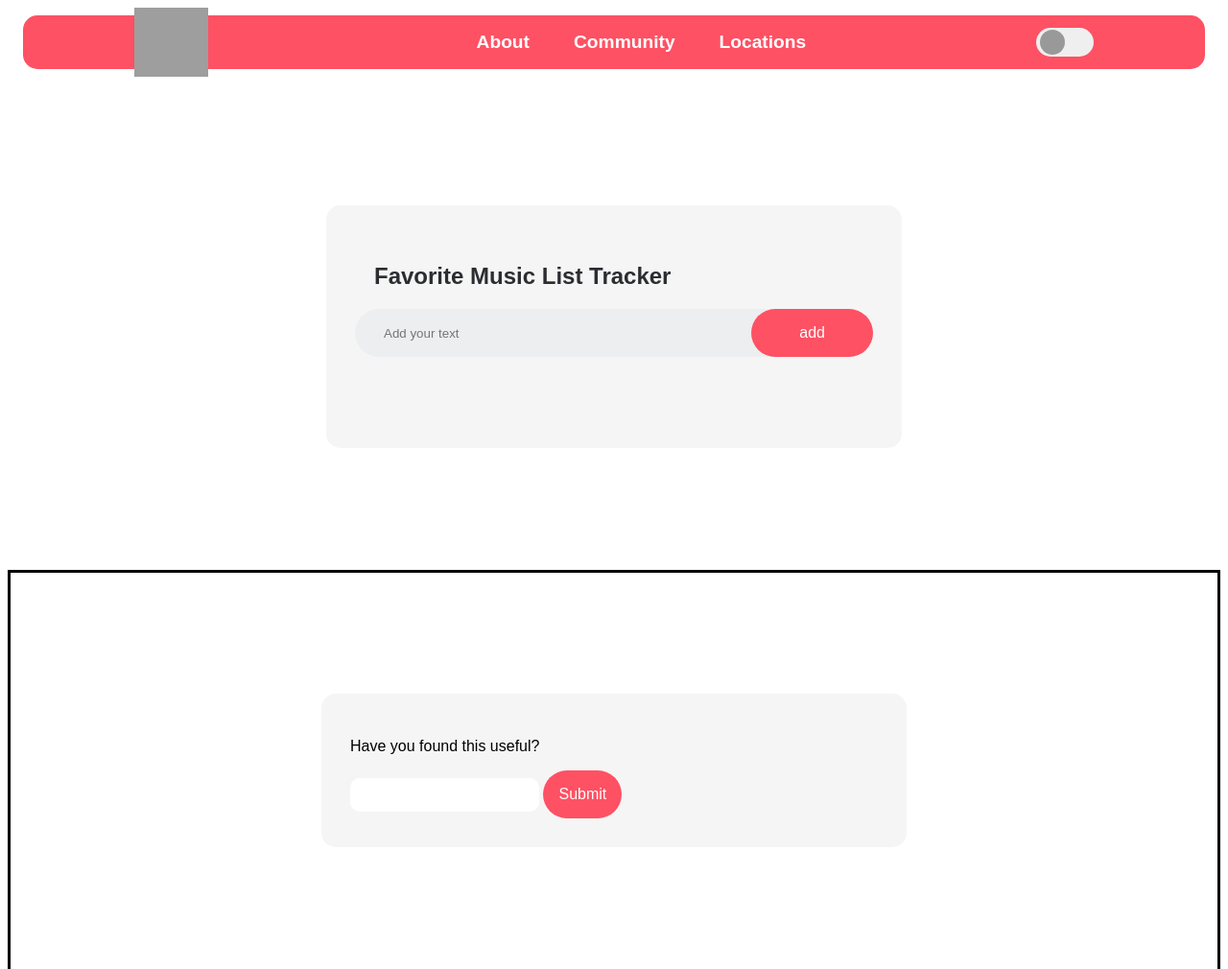
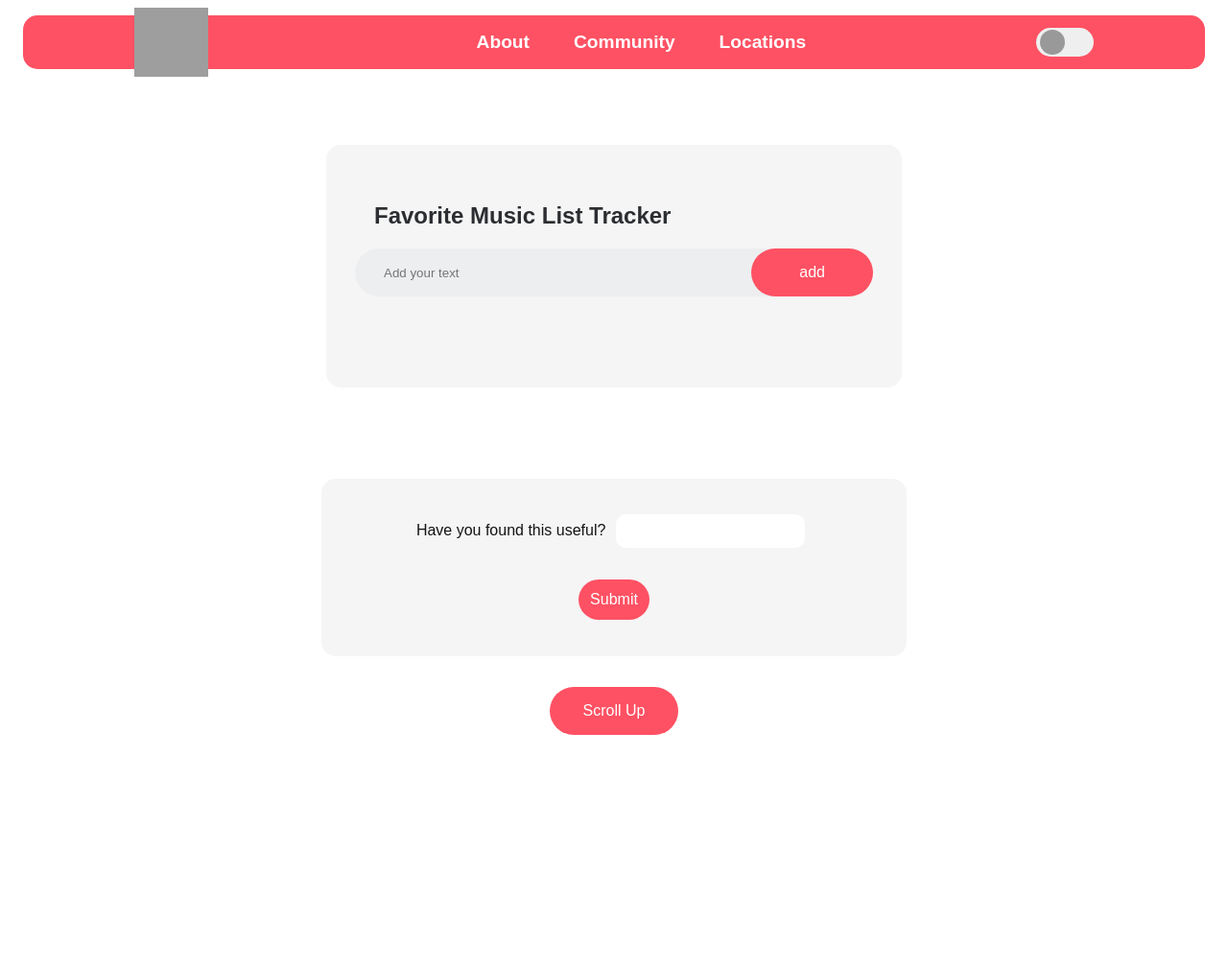
Before and after one commit to christiansanchez-SE/SBA-Music-List, a plain HTML site: page index.html in a window 1280 px wide. Shown: the top 1010 px of the page at 96% size. After the commit the page ends 800 px from the top, so only its background shows below. Drawn offline with Linux system fonts and the light colour scheme; grey boxes are pictures that could not be loaded.

Commit message:
Third Commit

```diff
--- a/app.js
+++ b/app.js
@@ -55,3 +55,21 @@ function toggleButton(){
 }
 
 window.alert("Hey Welcome To My Page, Its Still In Production!");
+
+/////////////
+
+const form = document.getElementById("myForm");
+const chooseInput = document.getElementById("choose");
+const chooseError = document.getElementById("chooseError");
+
+form.addEventListener("submit", function(event) {
+  if (!chooseInput.value.trim()) {
+    chooseError.textContent = "Please enter your response";
+    event.preventDefault();
+  } else if (!/^(yes|no)$/i.test(chooseInput.value.trim())) {
+    chooseError.textContent = "Please enter 'yes' or 'no'";
+    event.preventDefault();
+  } else {
+    chooseError.textContent = "";
+  }
+});
--- a/index.html
+++ b/index.html
@@ -50,13 +50,14 @@
 
     <div class="containerForm">
         <div class="form">
-            <form>
-                <label for="choose"><p>Have you found this useful?</p></label>
-                <input id="choose" name="yes or no" required />
-                <button class="button3">Submit</button>
-            </form>
+          <form id="myForm">
+            <label for="choose">Have you found this useful?</label>
+            <input type="text" id="choose" name="yesOrNo" required>
+            <span id="chooseError" class="error"></span><br><br>
+            <button type="submit" class="button3">Submit</button>
+          </form>
         </div>
-    </div>
+      </div>
 
     <div class="containerTwo">
         <button class="scrollUp" onclick="toggleButton()">
--- a/style.css
+++ b/style.css
@@ -44,8 +44,8 @@
   color: white;
 }
 
-#lettering{
-    padding: .2em;
+#lettering {
+  padding: 0.2em;
 }
 
 #lettering:hover {
@@ -120,7 +120,7 @@ a {
 .container {
   /* border: solid black; */
   height: auto;
-  padding: 10%;
+  padding: 5%;
   display: flex;
   justify-content: center;
 }
@@ -213,15 +213,14 @@ a {
   border-radius: 30px;
 }
 
-
 /* ////////// */
-.containerTwo{
+.containerTwo {
   height: auto;
   display: flex;
   justify-content: center;
 }
 
-.scrollUp{
+.scrollUp {
   display: flex;
   justify-content: center;
   align-items: center;
@@ -235,44 +234,52 @@ a {
   border-radius: 40px;
 }
 
-
 /* ////////////// */
 
-.containerForm{
-    border: solid black;
-    height: auto;
-    padding: 10%;
+.containerForm {
+  /* border: solid black; */
   display: flex;
   justify-content: center;
+  align-items: center;
+  padding: 1em;
+  margin: 1em;
 }
 
-.form{
+.form {
+  text-align: center;
   width: 100%;
   max-width: 550px;
   background-color: whitesmoke;
   padding: 30px 30px 30px;
   border-radius: 15px;
-    display: flex;
-    margin: auto;
+}
+
+.error {
+  color: red;
 }
 
 .button3 {
   border: none;
   outline: none;
-    padding: 16px 16px;
+  padding: 12px 12px;
+  margin: 0.5em;
   background: rgb(254, 81, 99);
   color: #fff;
   font-size: 16px;
   cursor: pointer;
-    border-radius: 40px;
+  border-radius: 25px;
 }
 
-  #choose{
-    flex: 1;
+#choose {
   border: none;
   outline: none;
   padding: 10px;
+  margin: 0.5em;
   background: #fff;
   border-radius: 10px;
   font-weight: 14px;
 }
+
+label{
+    color: rgb(20, 20, 20);
+}
```
Lines whose indentation alone changed are shown as unchanged.
